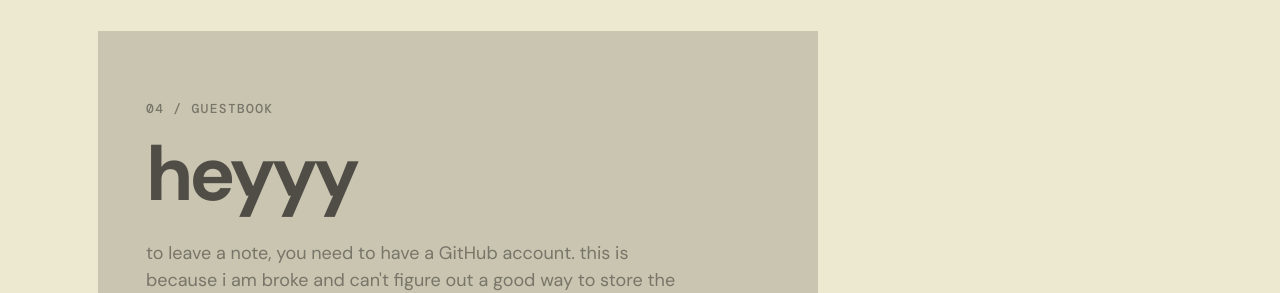
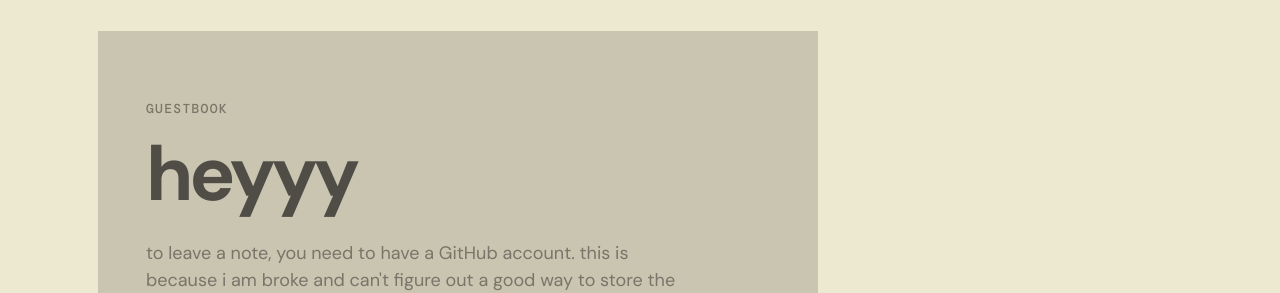
Before and after one commit to imasepan/imasepan.github.io, a Jekyll site: the page guestbook.html, which Jekyll copies as it is, in a window 1280 px wide. Shown: the part 151-444 px from the top of the page. Built offline with Jekyll 4.4.1, drawn with Linux system fonts in a browser that asks for light colours.

Commit message:
Update guestbook.html
removed numbering

```diff
--- a/guestbook.html
+++ b/guestbook.html
@@ -37,7 +37,7 @@
     <main class="page-main guestbook-main">
       <a class="page-back" href="index.html">← Back to home</a>
       <section class="page-intro">
-        <p class="eyebrow">04 / guestbook</p>
+        <p class="eyebrow">guestbook</p>
         <h1>heyyy</h1>
         <p>to leave a note, you need to have a GitHub account. this is because i am broke and can't figure out a good way to store the messages.<br /> sorry.</p>
       </section>
```
